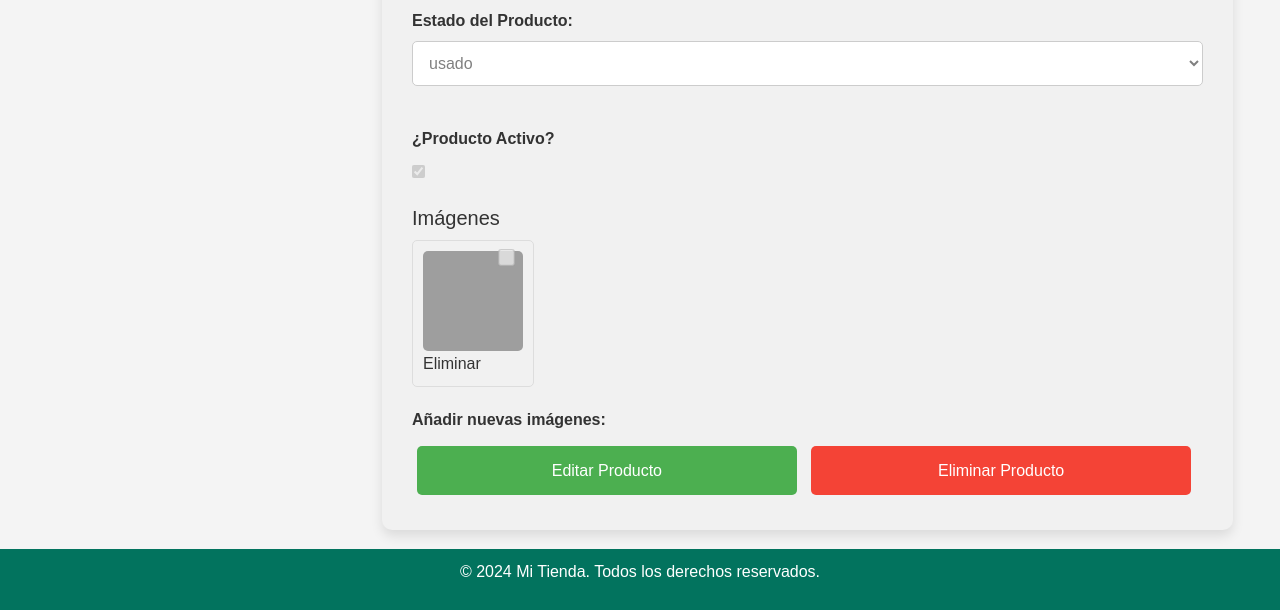
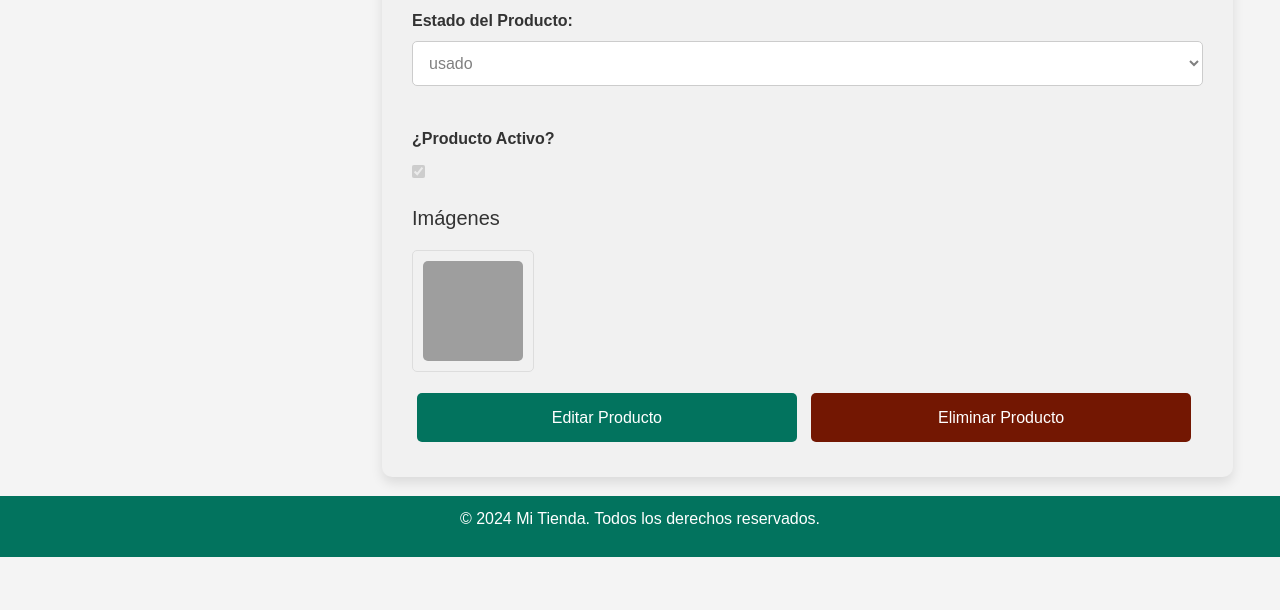
Before and after one commit to 0RLAND0-AV/DevsUp, a Django app: template sitioWeb/templates/detalle_producto.html in a window 1280 px wide. Shown: the part 1156-1766 px from the top of the page. After the commit the page ends 1713 px from the top, so only its background shows below. Run offline with Django 5.2, Linux system fonts and the light colour scheme; the template is opened without the code that fills it: values that come from a table or form of the project are taken from there, others are empty; data comes from the database, SQL or seed files in the repository; some libraries are stand-ins or nearby versions; grey boxes are pictures that could not be loaded.

Commit message:
Añadiendo estilos a Editar material, falta que funcione :)

```diff
--- a/sitioWeb/static/detalle_producto.css
+++ b/sitioWeb/static/detalle_producto.css
@@ -26,7 +26,7 @@
     display: block;
     font-weight: bold;
     margin-bottom: 8px;
-    color: #333;
+
 }
 
 /* Estilos para campos de texto y números */
@@ -58,6 +58,57 @@
     min-height: 100px;
 }
 
+/* Contenedor de título y opciones de imágenes en una línea */
+#imagenes-titulo {
+    display: flex;
+    align-items: center; /* Centra los elementos verticalmente */
+    gap: 15px; /* Espacio entre los elementos */
+    margin-bottom: 10px;
+}
+
+#imagenes-titulo h3 {
+    margin: 0; /* Quitar margen para alinear con los labels */
+    font-size: 20px;
+    color: #333;
+}
+/* Estilos para el botón "Añadir" , es un Label pero lo daremos estilos de boton :v */
+.nuevas-imagenes1 {
+    display: inline-block; /* Hacer que el label actúe como un botón */
+    padding: 7px 14px; /* Espaciado interior */
+    color: white; /* Color del texto */
+    background-color: #02735E; /* Verde oscuro */
+    font-size: 16px; /* Tamaño de fuente */
+    border: none; /* Sin bordes */
+    border-radius: 5px; /* Bordes redondeados */
+    cursor: pointer; /* Cambia el cursor al pasar sobre el botón */
+    text-align: center; /* Centrar texto */
+    transition: background-color 0.3s; /* Transición suave */
+}
+
+/* Efecto hover para el botón "Añadir" */
+.nuevas-imagenes1:hover {
+    background-color: #004d00; /* Color más oscuro al pasar el ratón */
+}
+
+/* Estilos para el botón "Eliminar" */
+.borrar-imagenes1 {
+    display: inline-block; /* Hacer que el label actúe como un botón */
+    padding: 7px 14px; /* Espaciado interior */
+    color: white; /* Color del texto */
+    background-color: #c02323; /* Rojo oscuro */
+    font-size: 16px; /* Tamaño de fuente */
+    border: none; /* Sin bordes */
+    border-radius: 5px; /* Bordes redondeados */
+    cursor: pointer; /* Cambia el cursor al pasar sobre el botón */
+    text-align: center; /* Centrar texto */
+    transition: background-color 0.3s; /* Transición suave */
+}
+
+/* Efecto hover para el botón "Eliminar" */
+.borrar-imagenes1:hover {
+    background-color: #8b0000; /* Color más oscuro al pasar el ratón */
+}
+
 /* Botones */
 button {
     padding: 12px 20px;
@@ -77,20 +128,30 @@ button:hover {
 
 /* Botón de guardar */
 #boton-guardar-producto {
+    background-color: #03a678;
     display: none;
     width: 100%;
 }
+/* Botón de cancelar Editar*/
+#boton-cancelar-producto {
+    background-color: #F27405;
 
+    display: none;
+    width: 100%;
+}
 /* Botones de editar y eliminar */
-#editar-producto,
-#eliminar-producto {
+#editar-producto {
+    background-color: #02735E;
     width: 48%;
     margin: 5px;
     display: inline-block;
 }
 
 #eliminar-producto {
-    background-color: #f44336;
+    background-color: #731702;
+    width: 48%;
+    margin: 5px;
+    display: inline-block;
 }
 
 #eliminar-producto:hover {
--- a/sitioWeb/static/detalle_producto.js
+++ b/sitioWeb/static/detalle_producto.js
@@ -8,13 +8,29 @@ document.getElementById('editar-producto').addEventListener('click', function()
         console.log('Habilitando campo:', input.name); // Verificar cada campo que está siendo habilitado
         input.disabled = false;
     });
+    // Mostrar el label de "nuevas-imagenes" y habilitar el input correspondiente
+    document.querySelector('label[for="nuevas-imagenes"]').hidden = false;
+    // Mostrar el label de "nuevas-imagenes" y habilitar el input correspondiente
+    document.querySelector('label[for="borrar-imagenes"]').hidden = false;
 
-    // Mostrar el botón de guardar
+    // Habilitar todos los checkboxes de "imagenes_a_eliminar"
+    const checkboxes = document.querySelectorAll('input[name="imagenes_a_eliminar"]');
+
+    checkboxes.forEach((checkbox) => {
+        checkbox.disabled = false; // Habilitar todos los checkboxes
+        checkbox.hidden = false; // Asegurarse de que no estén ocultos
+    });
+
+    // Mostrar el botón de guardar y cancelar
     document.getElementById('boton-guardar-producto').style.display = 'inline-block';
+    document.getElementById('boton-cancelar-producto').style.display = 'inline-block';
     console.log('Botón Guardar mostrado.');
 
     // Ocultar el botón de editar
     this.style.display = 'none';
+
+    // ocultar el botón de eliminar
+    document.getElementById("eliminar-producto").hidden = true; // Corrección aquí
 });
 
 
--- a/sitioWeb/static/ofertar.css
+++ b/sitioWeb/static/ofertar.css
@@ -1,3 +1,9 @@
+/*.menu-perfil {
+    flex: 0 0 25%; /* Ajusta el tamaño a 25% del ancho en pantallas grandes
+    background-color: #f5f5f5; /* Mantén el fondo o lo cambias si es necesario
+    margin-right: 20px;
+}*/
+
 .container2 {
     position: relative;
     max-width: 800px; /* Establecer un ancho máximo */
@@ -149,9 +155,6 @@ input[type="file"] {
     pointer-events: none; /* Desactivar cualquier interacción con el botón */
 }
 
-
-
-
 .btn-secondary {
     background-color: #c02323;
 }
@@ -162,7 +165,9 @@ input[type="file"] {
 }
 
 @media (max-width: 600px) {
+
     .container2 {
+        margin-top: 7em;
         margin-bottom:3em;
     }
     .form-group.inline {
--- a/sitioWeb/templates/detalle_producto.html
+++ b/sitioWeb/templates/detalle_producto.html
@@ -74,26 +74,35 @@ Detalle del producto
             <input type="checkbox" id="estado-producto-activo" name="estado_producto" {% if producto.estado_producto %}checked{% endif %} disabled>
 
             <div id="imagenes-producto">
-                <h3>Imágenes</h3>
+                <div id="imagenes-titulo">
+                    <h3>Imágenes</h3>
+                    <label id="nuevas-imagenes1" class="nuevas-imagenes1" for="nuevas-imagenes" hidden title="Selecciona imágenes para añadir"> + </label>
+                    <input type="file" id="nuevas-imagenes" name="nuevas_imagenes" multiple disabled>
+                    <label id="borrar-imagenes1" class="borrar-imagenes1" for="borrar-imagenes" hidden title="Selecciona imágenes para eliminar"><i class="fa-solid fa-trash"></i> </label>
+                </div>
                 <ul>
                     {% for imagen in producto.imagenes.all %}
                         <li>
                             <img src="{{ imagen.ruta.url }}" alt="Imagen de {{ producto.nombre }}" width="100">
-                            <input type="checkbox" name="imagenes_a_eliminar" value="{{ imagen.id }}" disabled> Eliminar
+                            <input type="checkbox" name="imagenes_a_eliminar" value="{{ imagen.id }}" disabled hidden>
                         </li>
                     {% endfor %}
                 </ul>
+
             </div>
 
-            <label for="nuevas-imagenes">Añadir nuevas imágenes:</label>
-            <input type="file" id="nuevas-imagenes" name="nuevas_imagenes" multiple disabled>
 
-            <button type="submit" id="boton-guardar-producto" style="display: none;">Guardar Cambios</button>
+            <div id="botones-editar" class="botones-editar">
+                <button type="submit" id="boton-guardar-producto" style="display: none;">Guardar Cambios</button>
+                <button  id="boton-cancelar-producto"   >Cancelar</button>
+            </div>
+
         </form>
 
         <!-- Contenedor de los botones de acción -->
         <div id="producto-formulario-buttons">
             <button id="editar-producto">Editar Producto</button>
+
             <button id="eliminar-producto" data-url="{% url 'eliminar_producto' producto.id %}">Eliminar Producto</button>
         </div>
     </div>
--- a/sitioWeb/templates/ofertar.html
+++ b/sitioWeb/templates/ofertar.html
@@ -5,6 +5,7 @@
     {% include 'cuenta.html' %}
 {% endblock %}
 {% block contenidos %}
+{% include 'barraPerfil.html' %}
 <!--class="profile-config"-->
 <div class="container2" >
     <h1>Ofertar Material</h1>
@@ -146,7 +147,7 @@
         </div>
     </form>
 </div>
-{% include 'barraPerfil.html' %}
+
 {% endblock %}
 {% block extra_js %}
     <script src="{% static 'perfil.js' %}"></script>
```
